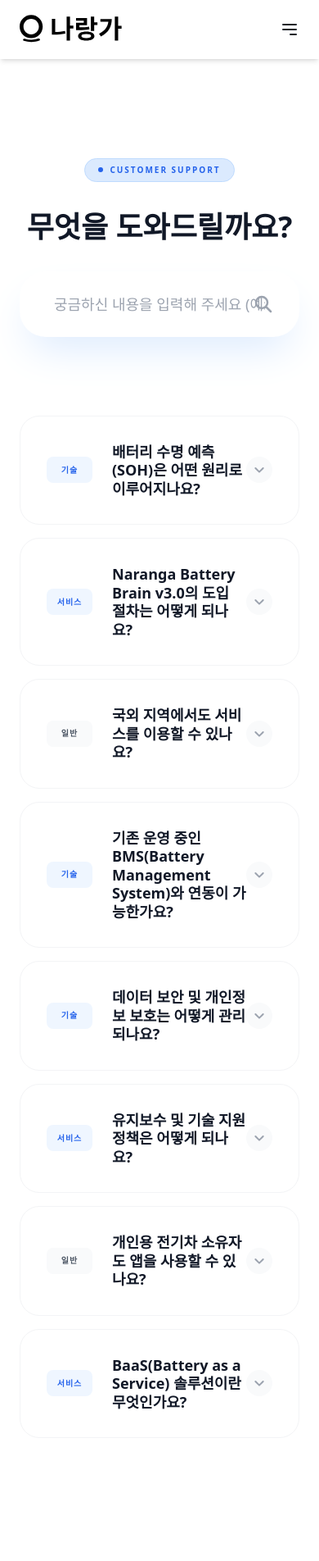
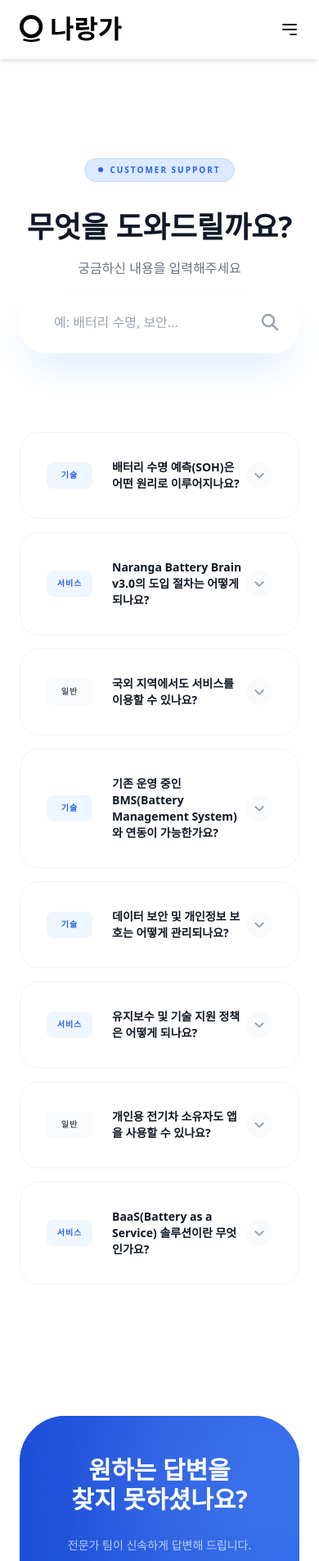
Before and after one commit to NarangaApp/homepage, a React (Vite) app: page /support/faq in a window 390 px wide. Shown: the top 1904 px of the page at 82% size. Built offline with nearby package versions, Linux system fonts and the light colour scheme; a web font is replaced by a local one.

Commit message:
자주하는 질문 페이지 모바일 사이즈 수정

```diff
--- a/pages/support/faq/page.tsx
+++ b/pages/support/faq/page.tsx
@@ -87,20 +87,24 @@
             <span className="w-1.5 h-1.5 bg-blue-600 rounded-full" />
             <span className="text-blue-600 font-black tracking-[0.2em] uppercase text-[10px]">Customer Support</span>
           </div>
-          <h1 className="text-4xl md:text-6xl font-black text-gray-900 mb-8 leading-tight">
+          <h1 className="text-4xl md:text-6xl max-[350px]:text-3xl font-black text-gray-900 mb-4 leading-tight whitespace-nowrap">
             무엇을 도와드릴까요?
           </h1>
+
+          <p className="text-gray-500 text-base md:text-lg font-medium mb-4">
+            궁금하신 내용을 입력해주세요
+          </p>
 
           {/* Search Bar */}
           <div className="max-w-2xl mx-auto relative group">
             <input
               type="text"
-              placeholder="궁금하신 내용을 입력해 주세요 (예: 배터리 수명, 보안...)"
-              className="w-full px-10 py-6 bg-white rounded-[2rem] shadow-2xl shadow-blue-100 outline-none border-2 border-transparent focus:border-blue-600 transition-all text-lg font-medium"
+              placeholder="예: 배터리 수명, 보안..."
+              className="w-full px-10 pr-16 max-[400px]:pr-20 py-6 bg-white rounded-[2rem] shadow-2xl shadow-blue-100 outline-none border-2 border-transparent focus:border-blue-600 transition-all text-lg max-[400px]:text-base font-medium"
               value={searchTerm}
               onChange={(e) => setSearchTerm(e.target.value)}
             />
-            <div className="absolute right-8 top-1/2 -translate-y-1/2 text-gray-400 group-focus-within:text-blue-600 transition-colors">
+            <div className="absolute right-6 top-1/2 -translate-y-1/2 text-gray-400 group-focus-within:text-blue-600 transition-colors">
               <svg className="w-6 h-6" fill="none" stroke="currentColor" viewBox="0 0 24 24">
                 <path strokeLinecap="round" strokeLinejoin="round" strokeWidth={2.5} d="M21 21l-6-6m2-5a7 7 0 11-14 0 7 7 0 0114 0z" />
               </svg>
@@ -123,17 +127,27 @@
             >
               <button
                 onClick={() => toggleAccordion(faq.id)}
-                className="w-full px-8 py-8 flex items-center justify-between text-left group"
+                className="w-full px-8 py-8 max-[350px]:px-5 flex items-center justify-between text-left group"
               >
-                <div className="flex items-center gap-6">
-                  <span className={`min-w-[56px] h-8 inline-flex items-center justify-center px-3 rounded-lg text-[10px] font-black uppercase tracking-widest ${
+                <div className="flex items-center gap-6 max-[380px]:gap-2 max-[380px]:min-w-0">
+                  <span className={`min-w-[56px] h-8 inline-flex items-center justify-center px-3 rounded-lg text-[10px] font-black uppercase tracking-widest max-[350px]:min-w-[52px] max-[350px]:px-2 max-[350px]:text-[9px] max-[350px]:tracking-[0.2em] max-[350px]:whitespace-nowrap ${
                     faq.category === '기술' ? 'bg-blue-50 text-blue-600' :
                     faq.category === '서비스' ? 'bg-blue-50 text-blue-600' : 'bg-gray-50 text-gray-600'
                   }`}>
                     {faq.category}
                   </span>
-                  <h3 className="text-lg md:text-xl font-black text-gray-900 leading-tight transition-colors group-hover:text-blue-600">
-                    {faq.question}
+                  <h3 className="text-lg md:text-xl max-[420px]:text-sm font-black text-gray-900 leading-tight transition-colors group-hover:text-blue-600 whitespace-normal">
+                    {faq.id === 1 ? (
+                      <>
+                        <span className="faq-q1-desktop">{faq.question}</span>
+                        <span className="faq-q1-mobile">
+                          <span className="faq-q1-line">배터리 수명 예측(SOH)은</span>
+                          <span className="faq-q1-line">어떤 원리로 이루어지나요?</span>
+                        </span>
+                      </>
+                    ) : (
+                      faq.question
+                    )}
                   </h3>
                 </div>
                 <div className={`flex-shrink-0 w-8 h-8 rounded-full bg-gray-50 flex items-center justify-center transition-all duration-500 ${
@@ -174,9 +188,19 @@
           <div className="absolute -right-20 -top-20 w-80 h-80 bg-white/10 rounded-full blur-3xl transition-transform duration-1000 group-hover:scale-125" />
 
           <div className="relative z-10 text-center lg:text-left">
-            <h2 className="text-3xl md:text-5xl font-black text-white mb-6">원하시는 답변을 찾지 못하셨나요?</h2>
-            <p className="text-blue-100 text-lg md:text-xl font-medium opacity-80 max-w-xl">
-              전문가 팀이 신속하게 답변해 드립니다.<br />지금 바로 1:1 문의를 남겨주세요.
+            <h2 className="text-3xl md:text-5xl max-[360px]:text-2xl max-[360px]:leading-tight font-black text-white mb-6">
+              <span className="hidden sm:inline">원하는 답변을 찾지 못하셨나요?</span>
+              <span className="sm:hidden">
+                원하는 답변을
+                <br />
+                찾지 못하셨나요?
+              </span>
+            </h2>
+            <p className="text-blue-100 text-lg md:text-xl font-medium opacity-80 max-w-xl break-keep">
+              <span className="help-first">전문가 팀이 신속하게 답변해 드립니다.</span>
+              <span className="mobile-br-space"> </span>
+              <br className="desktop-br" />
+              <span className="help-second">지금 바로 1:1 문의를 남겨주세요.</span>
             </p>
           </div>
 
@@ -190,6 +214,40 @@
           </div>
         </div>
       </section>
+
+      <style>{`
+        .mobile-br-space { display: inline; }
+        .desktop-br { display: none; }
+        @media (min-width: 421px) {
+          .mobile-br-space { display: none; }
+          .desktop-br { display: block; }
+        }
+        @media (max-width: 420px) {
+          .help-first {
+            display: block;
+            white-space: nowrap;
+            font-size: 0.875rem;
+          }
+          .help-second {
+            display: block;
+            font-size: 0.875rem;
+          }
+        }
+        .faq-q1-mobile {
+          display: none;
+        }
+        @media (max-width: 420px) {
+          .faq-q1-desktop {
+            display: none;
+          }
+          .faq-q1-mobile {
+            display: inline;
+          }
+          .faq-q1-line {
+            display: block;
+          }
+        }
+      `}</style>
     </div>
   );
 };
```
